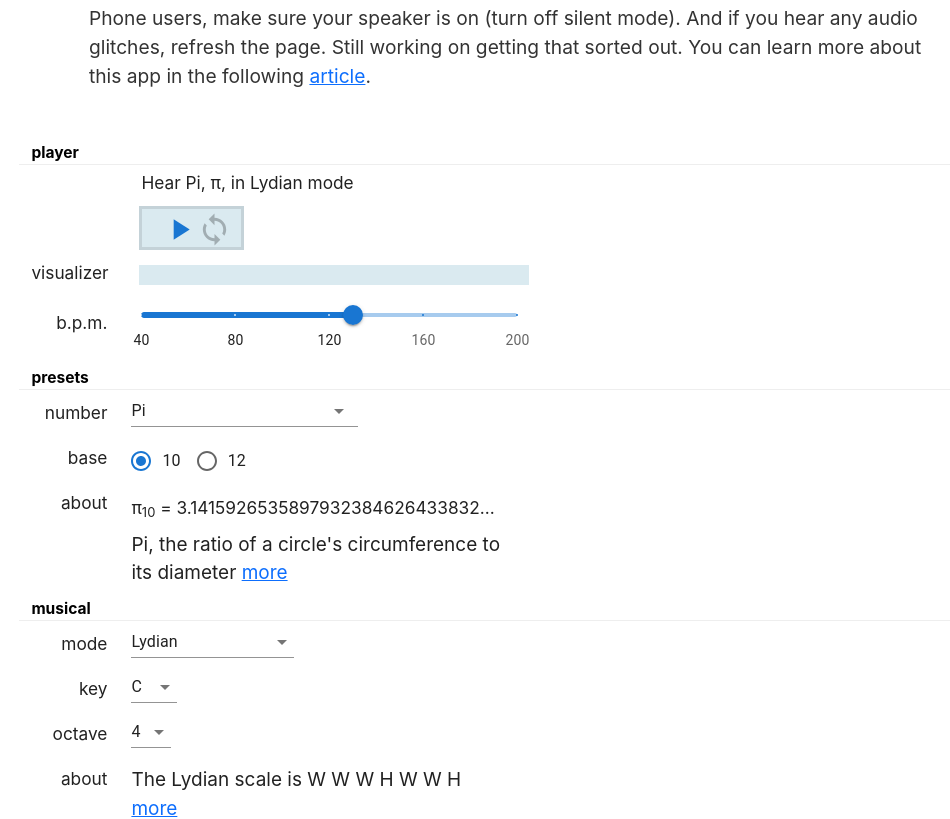
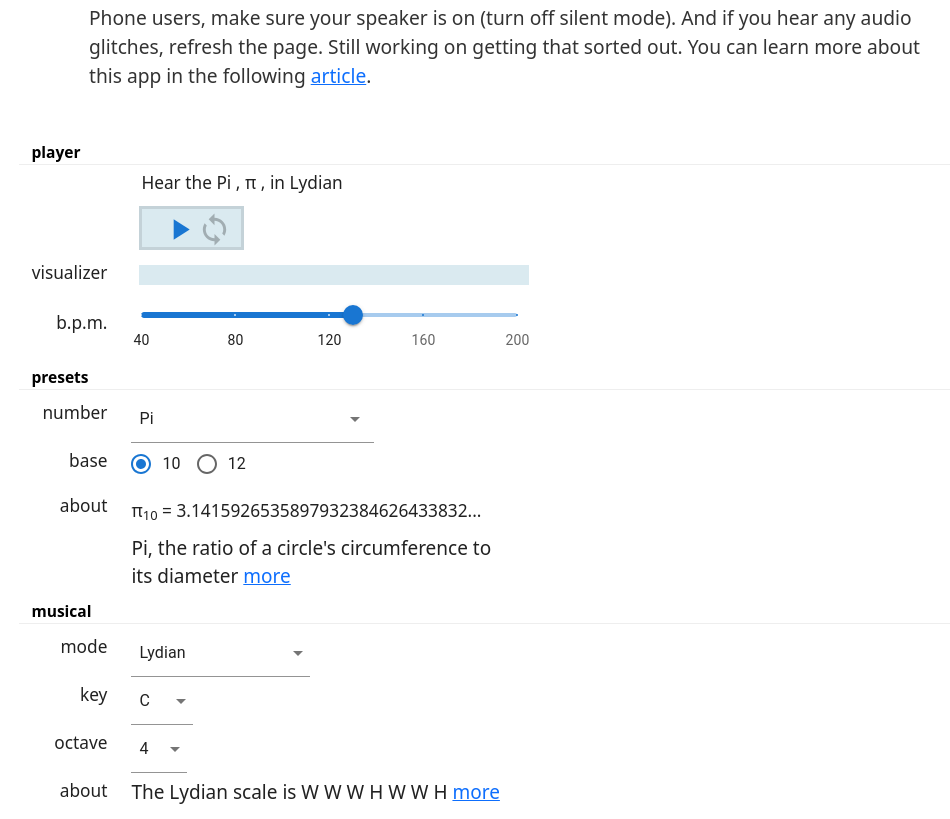
Before and after one commit to alienintheheights/soundofnumbers, a React (Create React App) app: page / in a window 1280 px wide. Shown: the part 260-1079 px from the top of the page, without its empty margins (119-1069 px from the left). Built offline with nearby package versions, Linux system fonts and the light colour scheme.

Commit message:
small fixes

```diff
--- a/src/Components/MathSelector.js
+++ b/src/Components/MathSelector.js
@@ -26,6 +26,12 @@ function MathSelector(props) {
                         autoWidth
                         onChange={selectNumConstant}
                         variant="filled"
+                        sx={{
+                            paddingLeft  : '10px',
+                            boxShadow    : 0.5,
+                            borderRadius : 0.5,
+                            p            : 1
+                        }}
                     >
                         {nameList.map((item, index) => ( <option key={`constant-selection-${index}`} value={item}>{c.MATH_MAP[item].name}</option>))}
                     </NativeSelect>
--- a/src/Components/MusicSelector.js
+++ b/src/Components/MusicSelector.js
@@ -47,6 +47,12 @@ function MusicSelector(props) {
                         label="Mode"
                         autoWidth
                         onChange={selectScale}
+                        sx={{
+                            paddingLeft  : '10px',
+                            boxShadow    : 0.5,
+                            borderRadius : 0.5,
+                            p            : 1
+                        }}
                     >
                         {nameList.map((item, index) => ( <option key={`constant-selection-${index}`} value={item}>{m.SCALE_MAP[item].name}</option>))}
 
@@ -65,6 +71,12 @@ function MusicSelector(props) {
                         label="Key"
                         autoWidth
                         onChange={selectKey}
+                        sx={{
+                            paddingLeft  : '10px',
+                            boxShadow    : 0.5,
+                            borderRadius : 0.5,
+                            p            : 1
+                        }}
                     >
                         <option value={0}>C</option>
                         <option value={1}>C#</option>
@@ -93,6 +105,12 @@ function MusicSelector(props) {
                         label="Octave"
                         autoWidth
                         onChange={selectOctave}
+                        sx={{
+                            paddingLeft  : '10px',
+                            boxShadow    : 0.5,
+                            borderRadius : 0.5,
+                            p            : 1
+                        }}
                     >
                         <option value={2}>2</option>
                         <option value={3}>3</option>
--- a/src/Components/PlayForm.js
+++ b/src/Components/PlayForm.js
@@ -131,7 +131,8 @@ function PlayForm() {
 
     const scaleName = m.SCALE_MAP[scale].name
     const baseInfo = (base === 12) ? 'base 12' : ''
-    const summary =  `${getConstantName()}, ${getConstantLabel()}, ${baseInfo} in ${scaleName} mode `
+    const constantLabel = (constantName !== m.CUSTOM_LABEL) ? `, ${getConstantLabel()} ,` : ''
+    const summary =  `the ${getConstantName()} ${constantLabel} ${baseInfo} in ${scaleName} `
 
     return (
         <div id='play-form-wrapper'>
--- a/src/SoundEngine/MusicPlayer.js
+++ b/src/SoundEngine/MusicPlayer.js
@@ -1,6 +1,7 @@
-import React, { useEffect } from 'react'
+import React, { useEffect, useRef } from 'react'
 
 import * as Tone from 'tone'
+import { NOTE_SCALE } from './musicConstants'
 
 const colorList = [
     '#a2def2',
@@ -23,6 +24,10 @@ const colorList = [
 
 function Play(props) {
 
+    const noteRefs = []
+    for (let i = 0; i < 12 ; i++) {
+        noteRefs[NOTE_SCALE[i]] = useRef(null)
+    }
     const { noteVals, tempo, loop, play, reset, endPlay } = props
 
     const decay = 0.05
@@ -35,13 +40,15 @@ function Play(props) {
         wet      : 0.75
     }).toDestination()
 
+    const comp = new Tone.Compressor(-30, 3)
+
     const synth = new Tone.PolySynth(Tone.Synth, {
         oscillator : {
             volume   : volume,
             type     : waveform,
             partials : [0, 2, 3, 4]
         }
-    }).connect(reverb).toDestination()
+    }).connect(reverb).connect(comp).toDestination()
 
     useEffect(() => {
         if (play || reset) {
@@ -51,6 +58,7 @@ function Play(props) {
         }
     }, [play, noteVals, tempo, loop, reset])
 
+
     const stopSequence = () => {
         Tone.Transport.stop()
         Tone.Transport.cancel()
@@ -58,25 +66,27 @@ function Play(props) {
 
     const restartSequence = () => {
         stopSequence()
+        let index = 0
+
         Tone.Transport.bpm.value = tempo
-        let index = 0
         const seq = new Tone.Sequence((time, note) => {
             index++
             if (note === '') return // "." mapping
-            synth.triggerAttackRelease(note, decay, time + 0.10)
+            synth.triggerAttackRelease(note, decay, time + 0.20)
             Tone.Draw.schedule(() => {
-                const currentNote = note.substring(0, note.length - 1).replace('#', 'S')
-                const noteElement = document.querySelector('#'+currentNote)
+                const currentNoteName = note.substring(0, note.length - 1)
+                const noteElement = noteRefs[currentNoteName].current
                 noteElement.classList.add('active')
 
                 //var color = Math.floor(Math.random()*16777215).toString(16) // = "#A197B9"
                 // noteElement.style.backgroundColor=color //colorList[index%12]
                 setTimeout(() => {
                     noteElement.classList.remove('active')
-                }, 50)
+                }, 100)
             })
             if (!loop && index === noteVals.length) {
                 endPlay()
+                Tone.Transport.cancel()
             }
         }, noteVals).start('+0.2')
         seq.loop = loop
@@ -85,18 +95,18 @@ function Play(props) {
 
     return (
         <div id="note-wrapper">
-            <div id="C" className="current-note">C</div>
-            <div id="CS" className="current-note">C#</div>
-            <div id="D" className="current-note">D</div>
-            <div id="DS" className="current-note">D#</div>
-            <div id="E" className="current-note">E</div>
-            <div id="F" className="current-note">F</div>
-            <div id="FS" className="current-note">F#</div>
-            <div id="G" className="current-note">G</div>
-            <div id="GS" className="current-note">G#</div>
-            <div id="A" className="current-note">A</div>
-            <div id="AS" className="current-note">A#</div>
-            <div id="B" className="current-note">B</div>
+            <div ref={noteRefs['C']} id="C" className="current-note">C</div>
+            <div ref={noteRefs['C#']} id="CS" className="current-note">C#</div>
+            <div ref={noteRefs['D']} id="D" className="current-note">D</div>
+            <div ref={noteRefs['D#']} id="DS" className="current-note">D#</div>
+            <div ref={noteRefs['E']} id="E" className="current-note">E</div>
+            <div ref={noteRefs['F']} id="F" className="current-note">F</div>
+            <div ref={noteRefs['F#']} id="FS" className="current-note">F#</div>
+            <div ref={noteRefs['G']} id="G" className="current-note">G</div>
+            <div ref={noteRefs['G#']} id="GS" className="current-note">G#</div>
+            <div ref={noteRefs['A']} id="A" className="current-note">A</div>
+            <div ref={noteRefs['A#']} id="AS" className="current-note">A#</div>
+            <div ref={noteRefs['B']} id="B" className="current-note">B</div>
         </div>
 
     )
--- a/src/SoundEngine/mathConstants.js
+++ b/src/SoundEngine/mathConstants.js
@@ -48,11 +48,11 @@ export const MATH_MAP = {
         'link'        : 'https://en.wikipedia.org/wiki/E_(mathematical_constant)'
     },
     [PHI_NAME] : {
-        'name'        : 'The Golden Ratio',
+        'name'        : 'Golden Ratio',
         'value'       : PHI,
         'value12'     : PHI12,
         'label'       : '\u03C8',
-        'description' : 'Golden Ratio',
+        'description' : 'the Golden Ratio',
         'link'        : 'https://en.wikipedia.org/wiki/Golden_ratio'
     },
     [GAMMA_NAME] : {
@@ -60,23 +60,23 @@ export const MATH_MAP = {
         'value'       : GAMMA,
         'value12'     : GAMMA12,
         'label'       : '\u03B3',
-        'description' : 'Euler-Mascheroni constant',
+        'description' : 'The Euler-Mascheroni constant',
         'link'        : 'http://numbers.computation.free.fr/Constants/Gamma/gamma.pdf'
     },
     [ROOT2_NAME] : {
-        'name'        : 'Square root of 2',
+        'name'        : 'square root of 2',
         'value'       : ROOT2,
         'value12'     : ROOT2_12,
         'label'       : '\u221A2',
-        'description' : 'Square Root of Two',
+        'description' : 'The square root of 2',
         'link'        : 'https://en.wikipedia.org/wiki/Square_root_of_2'
     },
     [ROOT5_NAME] : {
-        'name'        : 'Square root of 5',
+        'name'        : 'square root of 5',
         'value'       : ROOT5,
         'value12'     : ROOT5_12,
         'label'       : '\u221A5',
-        'description' : 'Square Root of Five',
+        'description' : 'The square root of 5',
         'link'        : 'https://en.wikipedia.org/wiki/Square_root_of_5'
     },
     [APERY_NAME] : {
@@ -88,11 +88,11 @@ export const MATH_MAP = {
         'link'        : 'https://gonitsora.com/aperys-constant/'
     },
     [LN2_NAME] : {
-        'name'        : 'Natural log of two',
+        'name'        : 'natural log of two',
         'value'       : LN2,
         'value12'     : LN2_12,
         'label'       : 'ln(2)',
-        'description' : 'Natural logarithm of two',
+        'description' : 'The natural logarithm of 2',
         'link'        : 'https://en.wikipedia.org/wiki/Natural_logarithm_of_2'
     },
     [FIBO_NAME] : {
@@ -101,7 +101,7 @@ export const MATH_MAP = {
         'value12'     : FIBO,
         'base'        : 10,
         'label'       : 'Fn',
-        'description' : 'Fibonacci Sequence digits',
+        'description' : 'The digits of the Fibonacci sequence',
         'link'        : 'https://en.wikipedia.org/wiki/Fibonacci_number'
     },
 
--- a/src/SoundEngine/musicConstants.js
+++ b/src/SoundEngine/musicConstants.js
@@ -20,13 +20,13 @@ export const PHR_NAME = 'phrygian'
 export const LYD_NAME = 'lydian'
 export const MIX_NAME = 'mixolydian'
 export const AEO_NAME = 'aeolian'
-export const LOC_NAME='locrian'
-export const HAR_NAME='harmonic'
-export const HUN_NAME='hungarian'
-export const PDO_NAME='phrygiandominant'
-export const CHR_NAME='chromatic'
+export const LOC_NAME = 'locrian'
+export const HAR_NAME = 'harmonic'
+export const HUN_NAME = 'hungarian'
+export const PDO_NAME = 'phrygiandominant'
+export const CHR_NAME = 'chromatic'
 
-export const CUSTOM_LABEL='Custom Scale'
+export const CUSTOM_LABEL = 'your custom scale'
 
 export const SCALE_MAP = {
     [ION_NAME] : {
--- a/src/css/index.css
+++ /dev/null
@@ -1,13 +0,0 @@
-body {
-  margin: 0;
-  font-family: -apple-system, BlinkMacSystemFont, 'Segoe UI', 'Roboto', 'Oxygen',
-    'Ubuntu', 'Cantarell', 'Fira Sans', 'Droid Sans', 'Helvetica Neue',
-    sans-serif;
-  -webkit-font-smoothing: antialiased;
-  -moz-osx-font-smoothing: grayscale;
-}
-
-code {
-  font-family: source-code-pro, Menlo, Monaco, Consolas, 'Courier New',
-    monospace;
-}
--- a/src/index.js
+++ b/src/index.js
@@ -5,7 +5,6 @@ import reportWebVitals from './reportWebVitals'
 
 import 'bootstrap/dist/css/bootstrap.min.css'
 
-import './css/index.css'
 import './css/sys.css'
 import './css/main.css'
 
```
